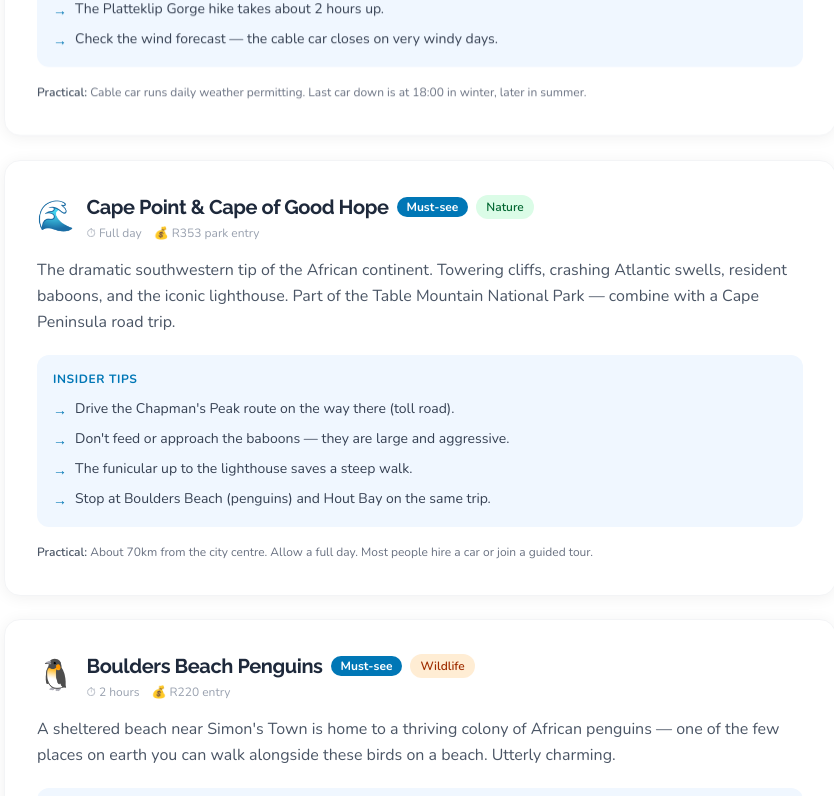
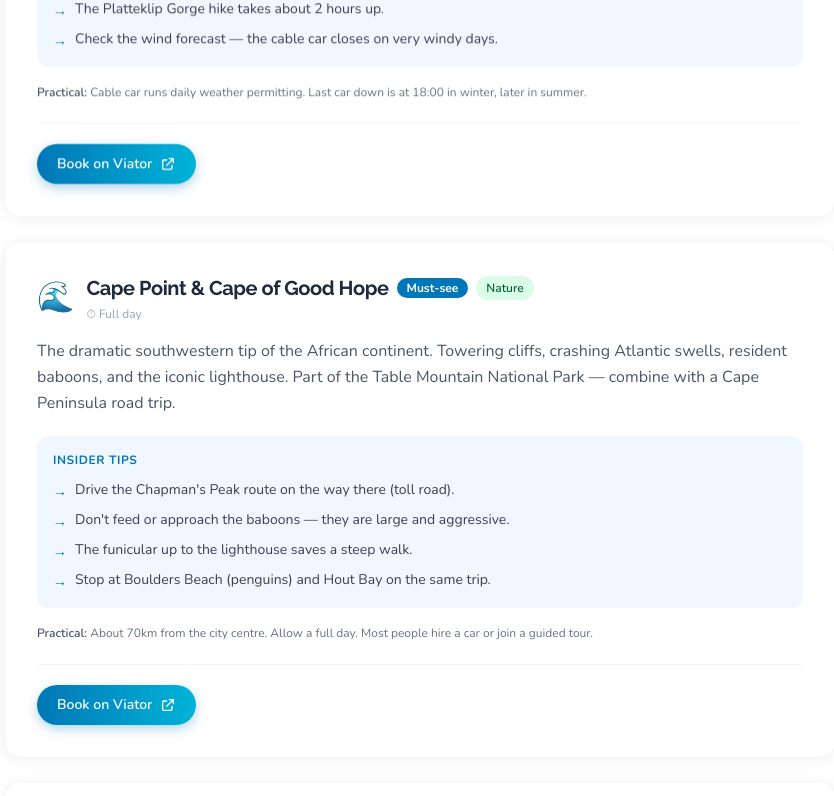
Before and after one commit to RossouwMaritz/cpt-travel, a Next.js app: page /attractions in a window 1280 px wide. Shown: the part 900-1696 px from the top of the page, without its empty margins (220-1054 px from the left). Built offline with nearby package versions, Linux system fonts and the light colour scheme.

Commit message:
feat: Add viator affilate links

```diff
--- a/src/app/attractions/page.tsx
+++ b/src/app/attractions/page.tsx
@@ -3,6 +3,7 @@ import { buildMetadata } from '@/lib/metadata'
 import PageHero from '@/components/ui/PageHero'
 import AnimateIn from '@/components/ui/AnimateIn'
 import Button from '@/components/ui/Button'
+import { viatorUrl } from '@/lib/viator'
 
 export const metadata: Metadata = buildMetadata({
   title: 'Cape Town Attractions — Top Things to See and Do',
@@ -18,8 +19,8 @@ const attractions = [
     category: 'Nature',
     emoji: '⛰️',
     duration: 'Half day',
-    price: 'R390–R430 (cable car)',
     mustSee: true,
+    viatorHref: viatorUrl('Table Mountain cable car Cape Town', 'attr-table-mountain'),
     description: 'The defining icon of Cape Town — a flat-topped mountain rising 1,086m above the city. Take the rotating cable car to the summit for 360° views across the Cape Peninsula, or hike up one of several trails.',
     tips: [
       'Book cable car tickets online to skip the queue.',
@@ -34,8 +35,8 @@ const attractions = [
     category: 'Nature',
     emoji: '🌊',
     duration: 'Full day',
-    price: 'R353 park entry',
     mustSee: true,
+    viatorHref: viatorUrl('Cape Point day trip Cape Town', 'attr-cape-point'),
     description: 'The dramatic southwestern tip of the African continent. Towering cliffs, crashing Atlantic swells, resident baboons, and the iconic lighthouse. Part of the Table Mountain National Park — combine with a Cape Peninsula road trip.',
     tips: [
       'Drive the Chapman\'s Peak route on the way there (toll road).',
@@ -50,8 +51,8 @@ const attractions = [
     category: 'Wildlife',
     emoji: '🐧',
     duration: '2 hours',
-    price: 'R220 entry',
     mustSee: true,
+    viatorHref: viatorUrl('Boulders Beach penguins Cape Town', 'attr-boulders'),
     description: 'A sheltered beach near Simon\'s Town is home to a thriving colony of African penguins — one of the few places on earth you can walk alongside these birds on a beach. Utterly charming.',
     tips: [
       'Go in the morning before tour buses arrive.',
@@ -66,8 +67,8 @@ const attractions = [
     category: 'History',
     emoji: '🏛️',
     duration: 'Half day',
-    price: 'R600 (ferry + tour)',
     mustSee: true,
+    viatorHref: viatorUrl('Robben Island tour Cape Town', 'attr-robben-island'),
     description: 'The island where Nelson Mandela spent 18 of his 27 prison years. The tour includes a former political prisoner as guide and a visit to Mandela\'s cell. One of the most moving experiences in South Africa.',
     tips: [
       'Book weeks in advance — it sells out constantly.',
@@ -82,8 +83,8 @@ const attractions = [
     category: 'Nature',
     emoji: '🌿',
     duration: '3 hours',
-    price: 'R220 entry',
     mustSee: false,
+    viatorHref: viatorUrl('Kirstenbosch Gardens Cape Town', 'attr-kirstenbosch'),
     description: 'One of the great botanical gardens of the world, set on the eastern slopes of Table Mountain. The Boomslang canopy walkway weaves through the treetops. Summer sunset concerts on the lawns are a Cape Town institution.',
     tips: [
       'Summer concerts (Nov–Apr) on Sunday evenings are unmissable — bring a picnic.',
@@ -98,7 +99,6 @@ const attractions = [
     category: 'Nature',
     emoji: '🛣️',
     duration: '1 hour (drive only)',
-    price: 'R65 toll',
     mustSee: false,
     description: "One of the world's most spectacular coastal drives — a narrow road carved into a cliff face above the Atlantic, with views that are genuinely jaw-dropping. Often featured in international car commercials.",
     tips: [
@@ -114,8 +114,8 @@ const attractions = [
     category: 'Wine',
     emoji: '🍷',
     duration: 'Full day',
-    price: 'Variable (tasting fees R80–R250 per estate)',
     mustSee: false,
+    viatorHref: viatorUrl('Stellenbosch wine tour Cape Town', 'attr-stellenbosch'),
     description: 'South Africa\'s premier wine region, about 50km from Cape Town. Historic Cape Dutch estates, world-class Cabernet Sauvignon and Chenin Blanc, and some of the best food-and-wine pairings you\'ll find anywhere.',
     tips: [
       'Book a driver or use a wine tour operator — don\'t drink and drive.',
@@ -130,8 +130,8 @@ const attractions = [
     category: 'Wine',
     emoji: '🏰',
     duration: 'Full day',
-    price: 'Variable',
     mustSee: false,
+    viatorHref: viatorUrl('Franschhoek wine tour Cape Town', 'attr-franschhoek'),
     description: 'A charming valley town founded by French Huguenots, now home to some of South Africa\'s finest restaurants and wine estates. The main street, Huguenot Road, is lined with excellent options.',
     tips: [
       'The Franschhoek Wine Tram is a fun way to hop between estates.',
@@ -146,8 +146,8 @@ const attractions = [
     category: 'Nature',
     emoji: '🦁',
     duration: '3 hours',
-    price: 'Free',
     mustSee: false,
+    viatorHref: viatorUrl("Lion's Head hike Cape Town", 'attr-lions-head'),
     description: 'The conical peak that sits between Table Mountain and Signal Hill, offering some of the best views in Cape Town — including a unique angle on Table Mountain itself. A challenging but rewarding hike with chains and ladders near the summit.',
     tips: [
       'The full moon hike (monthly) is a Cape Town bucket-list experience — start at sunset.',
@@ -162,8 +162,8 @@ const attractions = [
     category: 'Nature',
     emoji: '⛵',
     duration: '2–3 hours',
-    price: 'Free (boat trips extra)',
     mustSee: false,
+    viatorHref: viatorUrl('Hout Bay boat tour Cape Town', 'attr-hout-bay'),
     description: 'A working fishing harbour set in a dramatic mountain-ringed bay, about 20 minutes from Camps Bay. The harbour market, fresh fish, and seal boat trips make it a great half-day stop on a Peninsula drive.',
     tips: [
       'Take a boat trip out to Duiker Island to see Cape fur seals up close.',
@@ -227,7 +227,6 @@ export default function AttractionsPage() {
                       </div>
                       <div className="flex items-center gap-3 mt-1 text-xs text-gray-400">
                         <span>⏱ {a.duration}</span>
-                        <span>💰 {a.price}</span>
                       </div>
                     </div>
                   </div>
@@ -252,6 +251,22 @@ export default function AttractionsPage() {
                 <p className="text-xs text-gray-500 leading-relaxed">
                   <span className="font-semibold text-gray-600">Practical: </span>{a.practical}
                 </p>
+
+                {a.viatorHref && (
+                  <div className="mt-5 pt-5 border-t border-gray-100">
+                    <a
+                      href={a.viatorHref}
+                      target="_blank"
+                      rel="noopener noreferrer"
+                      className="inline-flex items-center gap-2 bg-gradient-to-r from-brand-ocean to-brand-sky text-white text-sm font-semibold px-5 py-2.5 rounded-full shadow-[0_4px_12px_rgba(0,119,182,0.3)] hover:shadow-[0_6px_20px_rgba(0,119,182,0.4)] hover:-translate-y-0.5 transition-all duration-200"
+                    >
+                      Book on Viator
+                      <svg xmlns="http://www.w3.org/2000/svg" className="w-4 h-4" fill="none" viewBox="0 0 24 24" stroke="currentColor">
+                        <path strokeLinecap="round" strokeLinejoin="round" strokeWidth={2} d="M10 6H6a2 2 0 00-2 2v10a2 2 0 002 2h10a2 2 0 002-2v-4M14 4h6m0 0v6m0-6L10 14" />
+                      </svg>
+                    </a>
+                  </div>
+                )}
               </div>
             </article>
           </AnimateIn>
--- a/src/app/safety/page.tsx
+++ b/src/app/safety/page.tsx
@@ -7,6 +7,7 @@ import TipsList from '@/components/safety/TipsList'
 import AffiliateSlot from '@/components/safety/AffiliateSlot'
 import SectionWrapper from '@/components/ui/SectionWrapper'
 import Button from '@/components/ui/Button'
+import { viatorUrl } from '@/lib/viator'
 
 export const metadata: Metadata = buildMetadata({
   title: 'Is Cape Town Safe? An Honest 2026 Traveller\'s Guide',
@@ -64,8 +65,8 @@ export default function SafetyPage() {
           title="Book a Guided City Tour"
           description="See Cape Town safely with a knowledgeable local guide."
           ctaText="Browse Tours on Viator"
-          ctaHref="#"
-          enabled={false}
+          ctaHref={viatorUrl('Cape Town tours', 'safety-city-tours')}
+          enabled={true}
         />
 
         <SafetySection id="safe-areas" heading="Where Tourists Stay: The Safe Corridor">
@@ -114,8 +115,8 @@ export default function SafetyPage() {
           title="Township Tours with Local Guides"
           description="Experience authentic Cape Town with trusted local guides."
           ctaText="Find a Local Guide"
-          ctaHref="#"
-          enabled={false}
+          ctaHref={viatorUrl('Cape Town township tour', 'safety-township')}
+          enabled={true}
         />
 
         <SafetySection id="tips" heading="25 Safety Tips for Cape Town Visitors">
@@ -166,8 +167,8 @@ export default function SafetyPage() {
           title="Evening Tours and Experiences"
           description="Discover Cape Town's nightlife safely with organised tours."
           ctaText="Browse Evening Experiences"
-          ctaHref="#"
-          enabled={false}
+          ctaHref={viatorUrl('Cape Town evening tour', 'safety-evening')}
+          enabled={true}
         />
 
         <SafetySection id="verdict" heading="The Verdict: Should You Visit?" highlight>
--- a/src/components/safety/AffiliateSlot.tsx
+++ b/src/components/safety/AffiliateSlot.tsx
@@ -1,6 +1,36 @@
 import { AffiliateSlotProps } from '@/types'
 
-export default function AffiliateSlot({ enabled = false }: AffiliateSlotProps) {
+const variantIcons: Record<string, string> = {
+  'tour': '🗺️',
+  'local-guide': '🧑‍🤝‍🧑',
+  'insurance': '🛡️',
+  'accommodation': '🏨',
+}
+
+export default function AffiliateSlot({ variant, title, description, ctaText, ctaHref, enabled = false }: AffiliateSlotProps) {
   if (!enabled) return null
-  return null
+
+  return (
+    <div className="my-8 rounded-2xl border border-brand-ocean/20 bg-gradient-to-br from-brand-mist to-white p-6 sm:p-8">
+      <p className="text-xs font-semibold text-brand-ocean/50 uppercase tracking-wider mb-4">Partner recommendation</p>
+      <div className="flex items-start gap-4">
+        <span className="text-3xl flex-shrink-0">{variantIcons[variant] ?? '🔗'}</span>
+        <div className="flex-1 min-w-0">
+          <h3 className="font-display text-lg font-bold text-brand-slate mb-1">{title}</h3>
+          <p className="text-gray-500 text-sm mb-4 leading-relaxed">{description}</p>
+          <a
+            href={ctaHref}
+            target="_blank"
+            rel="noopener noreferrer"
+            className="inline-flex items-center gap-2 bg-gradient-to-r from-brand-ocean to-brand-sky text-white text-sm font-semibold px-5 py-2.5 rounded-full shadow-[0_4px_12px_rgba(0,119,182,0.3)] hover:shadow-[0_6px_20px_rgba(0,119,182,0.4)] hover:-translate-y-0.5 transition-all duration-200"
+          >
+            {ctaText}
+            <svg xmlns="http://www.w3.org/2000/svg" className="w-4 h-4" fill="none" viewBox="0 0 24 24" stroke="currentColor">
+              <path strokeLinecap="round" strokeLinejoin="round" strokeWidth={2} d="M10 6H6a2 2 0 00-2 2v10a2 2 0 002 2h10a2 2 0 002-2v-4M14 4h6m0 0v6m0-6L10 14" />
+            </svg>
+          </a>
+        </div>
+      </div>
+    </div>
+  )
 }
--- /dev/null
+++ b/src/lib/viator.ts
@@ -0,0 +1,14 @@
+const VIATOR_PID = 'P00299735'
+const VIATOR_MCID = '42383'
+const VIATOR_BASE = 'https://www.viator.com/searchResults/all'
+
+export function viatorUrl(query: string, campaign?: string): string {
+  const params = new URLSearchParams({
+    text: query,
+    pid: VIATOR_PID,
+    mcid: VIATOR_MCID,
+    medium: 'link',
+  })
+  if (campaign) params.set('campaign', campaign)
+  return `${VIATOR_BASE}?${params.toString()}`
+}
```
Also changed, not shown: 1 other file (tests, documents, lock files or other folders).
